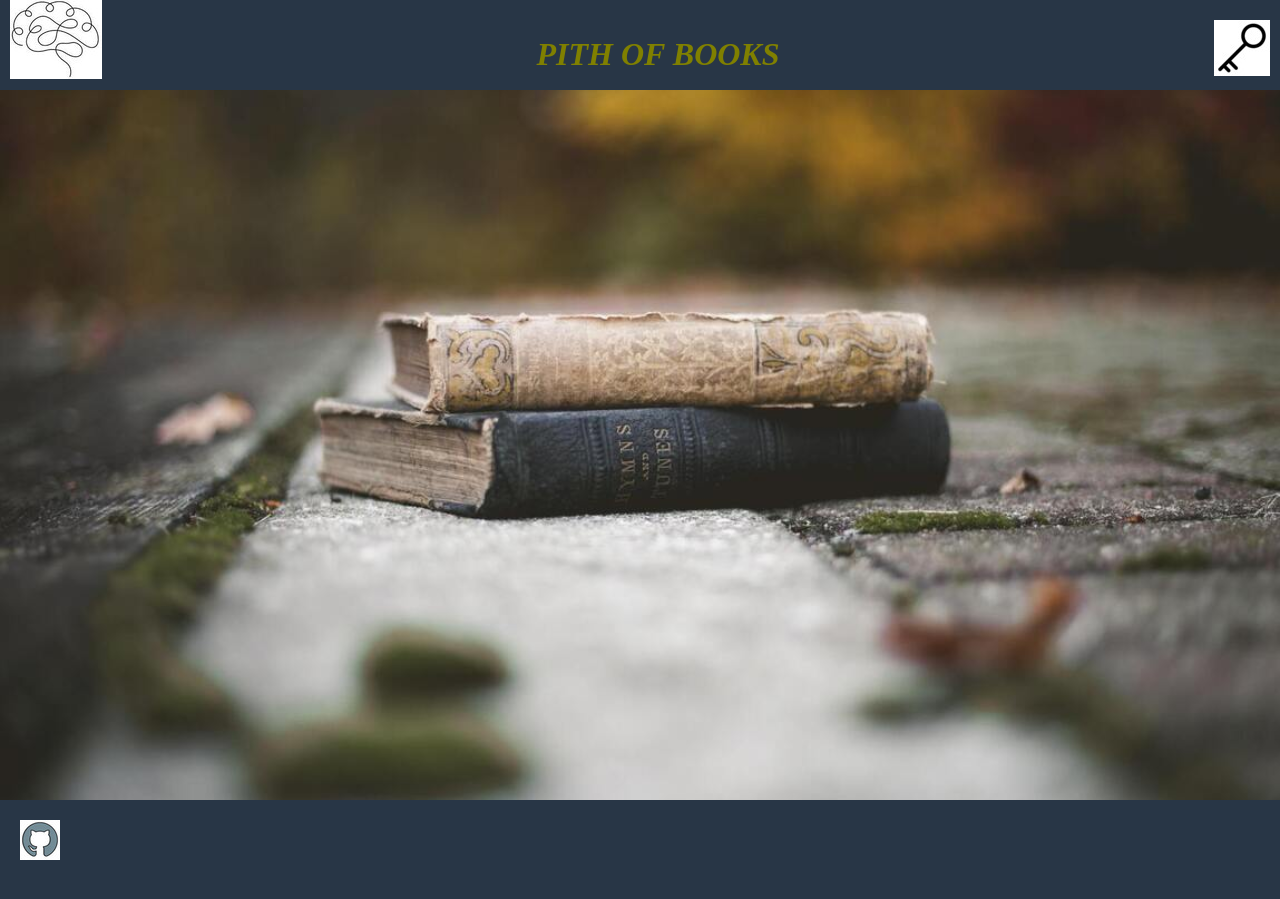
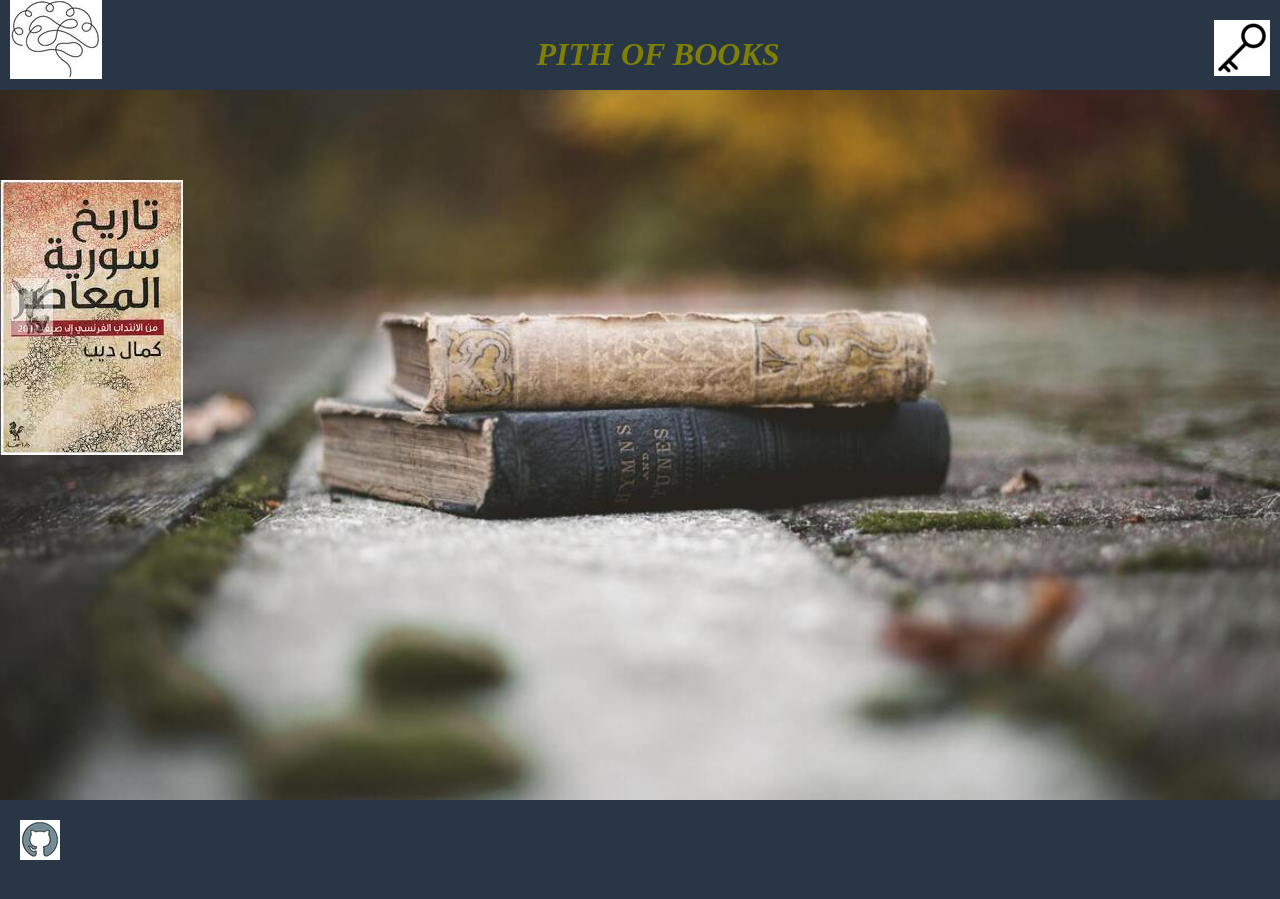
Before and after one commit to librojava/pith_of_books, a Jekyll site: the page built from history_books.html, in a window 1280 px wide. Built offline with Jekyll 4.4.1, drawn with Linux system fonts in a browser that asks for light colours.

Commit message:
Update history_books.html

```diff
--- a/history_books.html
+++ b/history_books.html
@@ -3,7 +3,7 @@
 ---
 
 <div class = "articles">
-  {% for article in site.categories.algorithm %}
+  {% for article in site.categories.historical %}
   <div class = "article-node">
     <a href = "{{site.baseurl}}{{article.url}}">
       <img src= "{{site.baseurl}}{{article.img}}">
```
